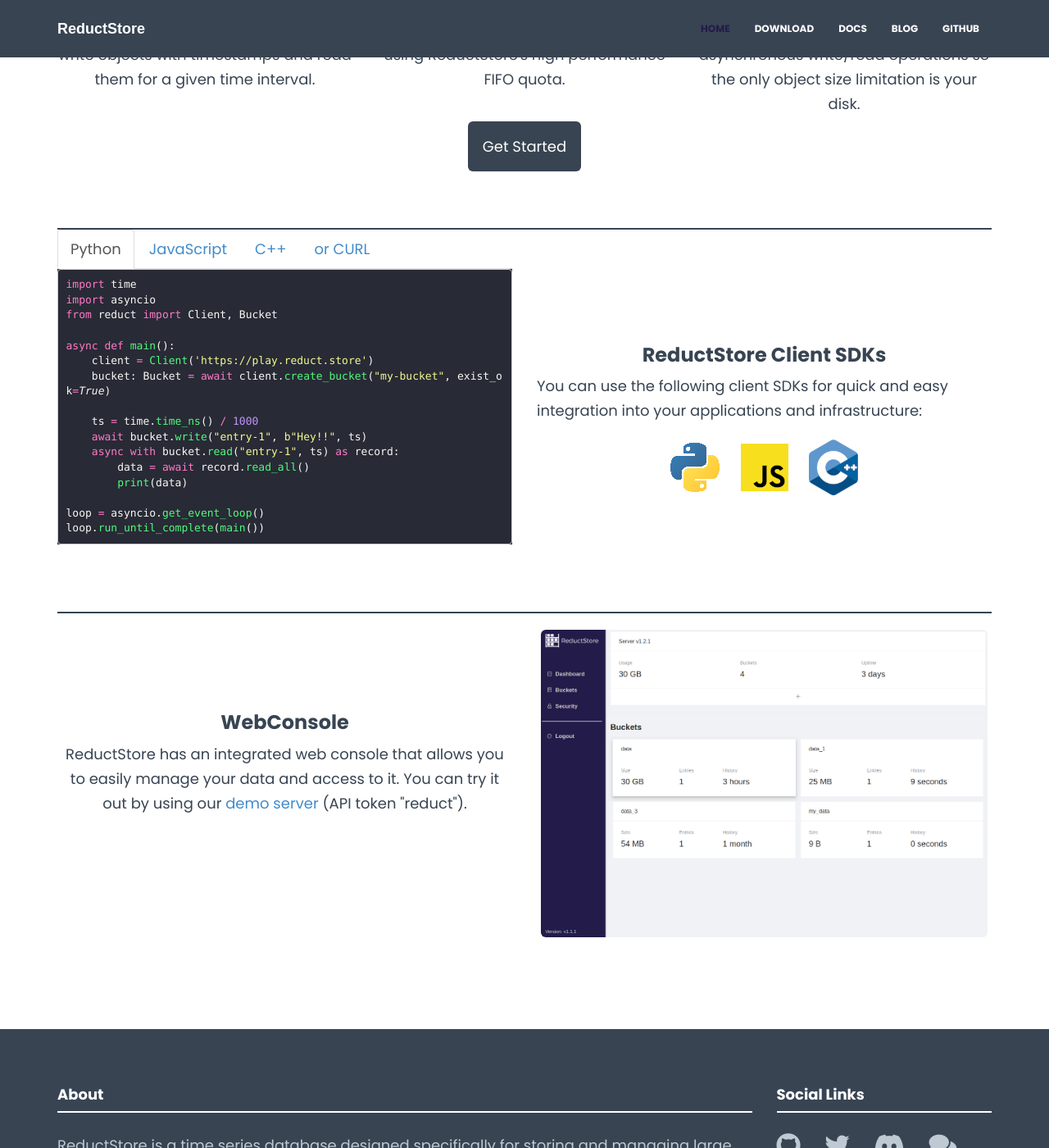
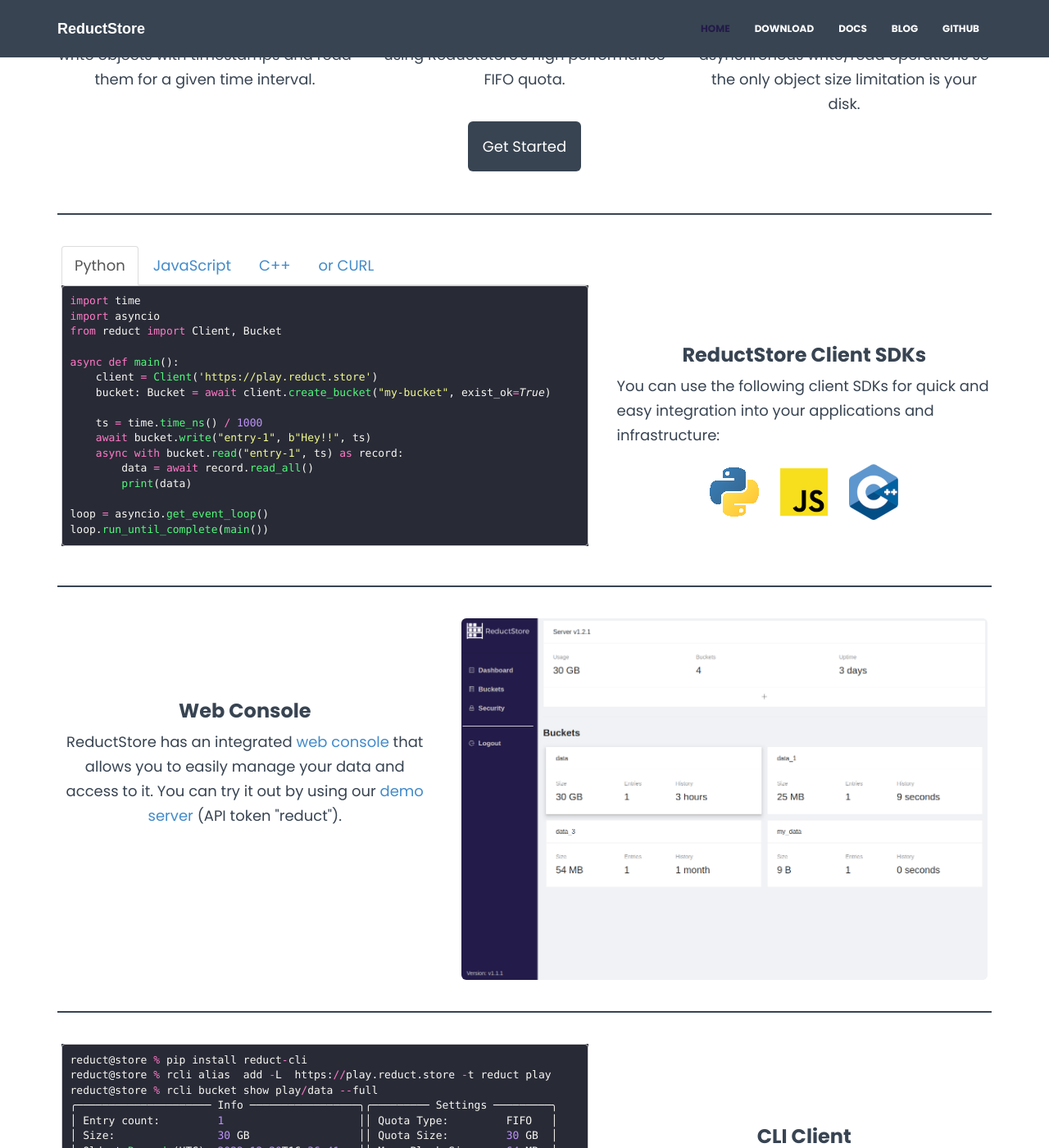
Before and after one commit to reductstore/homepage, a Jekyll site: the page built from index.html, in a window 1280 px wide and 1400 px high, scrolled down 679 px. Shown: the whole window at 82% size. Built offline with Jekyll 4.4.1, drawn with Linux system fonts in a browser that asks for light colours; nearby versions of some CDN libraries; some of the changed text lies outside the part shown.

Commit message:
add desscription for cli client

```diff
--- a/_includes/css/main.css
+++ b/_includes/css/main.css
@@ -508,3 +508,8 @@
   align-items: center;
   flex-wrap: wrap;
 }
+
+.main-page-section {
+  margin-top: 1em;
+  margin-bottom: 1em;
+}
--- a/_includes/snippets/rcl.html
+++ b/_includes/snippets/rcl.html
@@ -1,24 +1,24 @@
-{% highlight ruby%}
-reduct@store pip install reduct-cli
-reduct@store rcli alias  add -L  https://play.reduct.store -t reduct play
-reduct@store:~$ rcli bucket show play/data --full
-╭───────────────────── Info ─────────────────────╮╭───────── Settings ─────────╮
-│ Entry count:         1                         ││ Quota Type:         FIFO   │
-│ Size:                30 GB                     ││ Quota Size:         30 GB  │
-│ Oldest Record (UTC): 2022-12-20T16:36:41       ││ Max. Block Size:    64 MB  │
-│ Latest Record (UTC): 2022-12-20T19:15:26       ││ Max. Block Records: 1024   │
-│ History Interval:    3 hour(s)                 ││                            │
-│                                                ││                            │
-│                                                ││                            │
-│                                                ││                            │
-│                                                ││                            │
-│                                                ││                            │
-╰────────────────────────────────────────────────╯╰────────────────────────────╯
+{% highlight python %}
+reduct@store % pip install reduct-cli
+reduct@store % rcli alias  add -L  https://play.reduct.store -t reduct play
+reduct@store % rcli bucket show play/data --full
+╭───────────────────── Info ─────────────────╮╭───────── Settings ─────────╮
+│ Entry count:         1                     ││ Quota Type:         FIFO   │
+│ Size:                30 GB                 ││ Quota Size:         30 GB  │
+│ Oldest Record (UTC): 2022-12-20T16:36:41   ││ Max. Block Size:    64 MB  │
+│ Latest Record (UTC): 2022-12-20T19:15:26   ││ Max. Block Records: 1024   │
+│ History Interval:    3 hour(s)             ││                            │
+│                                            ││                            │
+│                                            ││                            │
+│                                            ││                            │
+│                                            ││                            │
+│                                            ││                            │
+╰────────────────────────────────────────────╯╰────────────────────────────╯
 Entries
-┏━━━━━━┳━━━━━━━━━┳━━━━━━━━┳━━━━━━━┳━━━━━━━━━━━━━━━┳━━━━━━━━━━━━━━━━┳━━━━━━━━━━━┓
-┃      ┃         ┃        ┃       ┃ Oldest Record ┃ Latest Record  ┃           ┃
-┃ Name ┃ Records ┃ Blocks ┃ Size  ┃ (UTC)         ┃ (UTC)          ┃ History   ┃
-┡━━━━━━╇━━━━━━━━━╇━━━━━━━━╇━━━━━━━╇━━━━━━━━━━━━━━━╇━━━━━━━━━━━━━━━━╇━━━━━━━━━━━┩
-│ test │ 57154   │ 471    │ 30 GB │ 2022-12-20T1… │ 2022-12-20T19… │ 3 hour(s) │
-└──────┴─────────┴────────┴───────┴───────────────┴────────────────┴───────────┘
+┏━━━━━━┳━━━━━━━━━┳━━━━━━━┳━━━━━━━━━━━━━━━┳━━━━━━━━━━━━━━━━┳━━━━━━━━━━━┓
+┃      ┃         ┃       ┃ Oldest Record ┃ Latest Record  ┃           ┃
+┃ Name ┃ Records ┃ Size  ┃ (UTC)         ┃ (UTC)          ┃ History   ┃
+┡━━━━━━╇━━━━━━━━━╇━━━━━━━╇━━━━━━━━━━━━━━━╇━━━━━━━━━━━━━━━━╇━━━━━━━━━━━┩
+│ test │ 57154   │ 30 GB │ 2022-12-20T1… │ 2022-12-20T19… │ 3 hour(s) │
+└──────┴─────────┴───────┴───────────────┴────────────────┴───────────┘
 {% endhighlight %}
--- a/index.html
+++ b/index.html
@@ -29,19 +29,19 @@
         </p>
       </div>
     </div>
-        <div class="row centered">
+    <div class="row centered" style="margin-bottom: 3em">
       <p>
         <a href="/download" class="btn-lg btn-theme" style="padding: 1em">Get Started</a>
       </p>
     </div>
 
-        <div style="margin-top: 4em; margin-bottom: 4em">
     <div class="hline"></div>
+    <div class="main-page-section">
       <div class="row">
-                <div class="col-lg-6 col-lg-offset-0 text-left hidden-xs">
+        <div class="col-md-7 col-md-offset-0 text-left hidden-sm hidden-xs" style="padding: 20px">
           {% include examples.html %}
         </div>
-                <div class="col-md-6 col-md-offset-0" style="margin-top: 120px">
+        <div class="col-md-5 col-md-offset-0" style="margin-top: 120px">
           <h3 class="text-center">ReductStore Client SDKs</h3>
           <div class="text-left">
             You can use the following client SDKs for quick and easy integration into your applications and
@@ -61,27 +61,45 @@
         </div>
       </div>
     </div>
-        <div style="margin-top: 4em; margin-bottom: 4em">
     <div class="hline"></div>
+    <div class="main-page-section">
       <div class="row centered">
-                <div class="col-md-6">
-                    <h3 class="text-center" style="margin-top: 120px">WebConsole</h3>
+        <div class="col-md-5">
+          <h3 class="text-center" style="margin-top: 120px">Web Console</h3>
           <p>
-                        ReductStore has an integrated web console that allows you to easily manage your data and access
+            ReductStore has an integrated <a href="https://github.com/reductstore/web-console">web console</a> that
+            allows you to easily manage your data and access
             to it. You can try it out by using our <a href="https://play.reduct.store"> demo server </a>
             (API token "reduct").
           </p>
 
         </div>
 
-                <div class="col-md-6 col-md-offset-0" style="padding: 20px">
+        <div class="col-md-7 col-md-offset-0 hidden-sm hidden-xs" style="padding: 20px">
           <a href="https://github.com/reductstore/web-console">
-                        <img src="assets/img/web-console.png" class="img-rounded img-responsive" alt="ReductStore Web Console"/>
+            <img src="assets/img/web-console.png" class="img-rounded" alt="ReductStore Web Console"/>
             <!--                            <img src="assets/img/blog/thumbs/web-console.png" alt="ReductStore Web Console"/>-->
           </a>
         </div>
       </div>
 
     </div>
+
+    <div class="hline"></div>
+    <div class="main-page-section">
+      <div class="row">
+        <div class="col-md-7 hidden-sm hidden-xs" style="padding: 20px">
+          {% include snippets/rcl.html %}
+        </div>
+        <div class="col-md-5 text-center">
+          <h3 style="margin-top: 120px">CLI Client</h3>
+          <p>
+            You can manage your ReductStore instance and export data from it by using <a
+              href="http://github.com/reductstore/reduct-cli">ReducStore CLI client</a>.
+            The client is cross-platform, written in Python and available as a PIP package.
+          </p>
+        </div>
+      </div>
+    </div>
   </div>
 </div><!--/container -->
```
Lines whose indentation alone changed are shown as unchanged.
